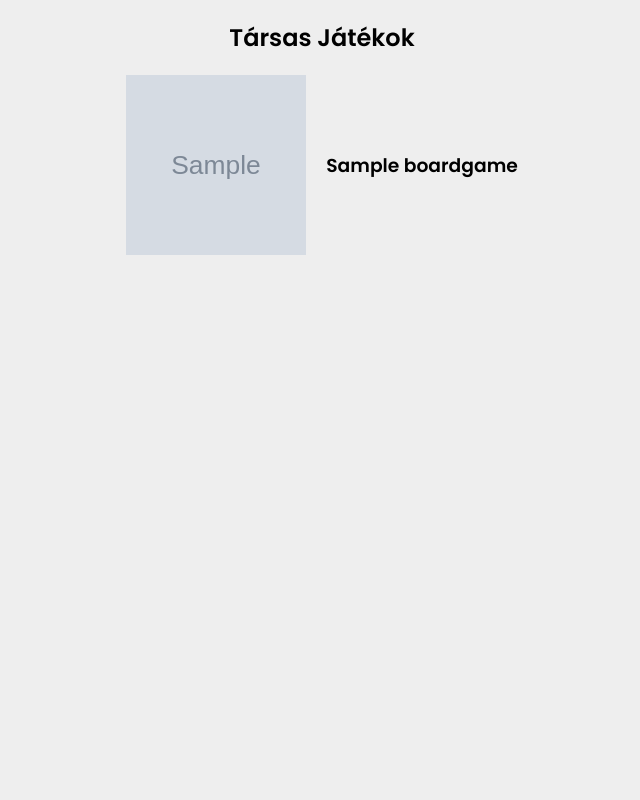
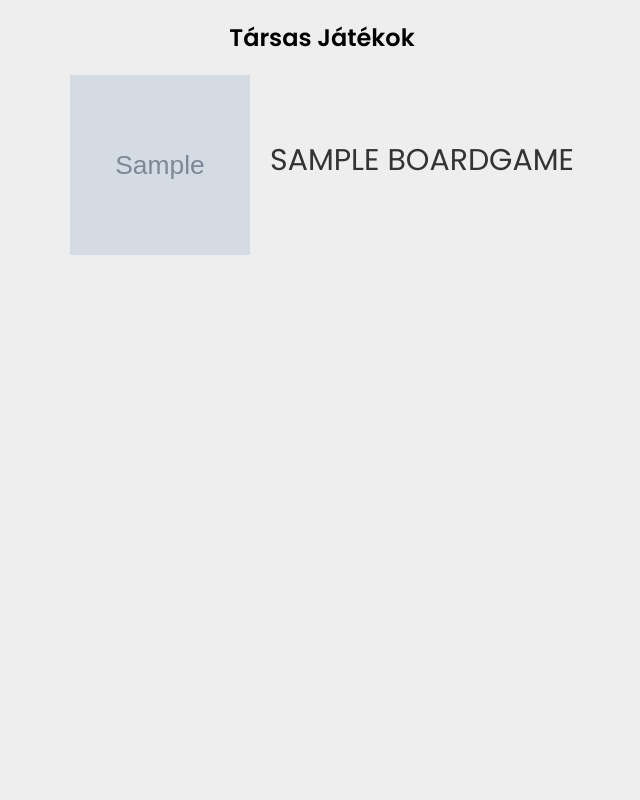
Before and after one commit to MilanEgri/php-project, a PHP site: page /index.php in a window 1280 px wide. Shown: the part 47-847 px from the top of the page, without its empty margins (318-958 px from the left). Run offline with PHP 8.4, Linux system fonts and the light colour scheme; tables that the repository leaves empty or names only in its code hold one stand-in row (values such as "Sample post"); grey boxes marked "Sample" are stand-in pictures; a stand-in replaces the project's code that opens the database connection.

Commit message:
boardgames are openable from index.php

```diff
--- a/index.php
+++ b/index.php
@@ -44,7 +44,7 @@ $admin_status = isset($row['admin']) ? $row['admin'] : 0;
             } else {
                 echo "<img src='uploaded_img/boardgames/{$row['image']}' alt='{$row['name']}' class='boardgame-image'>";
             }
-            echo "<h3>{$row['name']}</h3>";
+            echo "<a href='boardgame.php?id={$row['id']}'>{$row['name']}</a>";
             if ($admin_status == 1) {
                 echo "<div class='boardgame-btns'>";
                 echo "<a class=delete-btn-small href='delete.php?id={$row['id']}'> Törlés </a>";
--- a/style.css
+++ b/style.css
@@ -45,7 +45,6 @@
     margin-top: 10px;
 }
 .delete-btn-small{
-    width: 150px;
     border-radius: 5px;
     padding:10px 30px;
     color:var(--white);
@@ -303,3 +302,10 @@ input:disabled {
     width: 180px;
     height: 180px;
 }
+.boardgame a{
+    margin-bottom: 10px;
+    font-size: 30px;
+    color: var(--black);
+    text-transform: uppercase;
+}
+}
```
